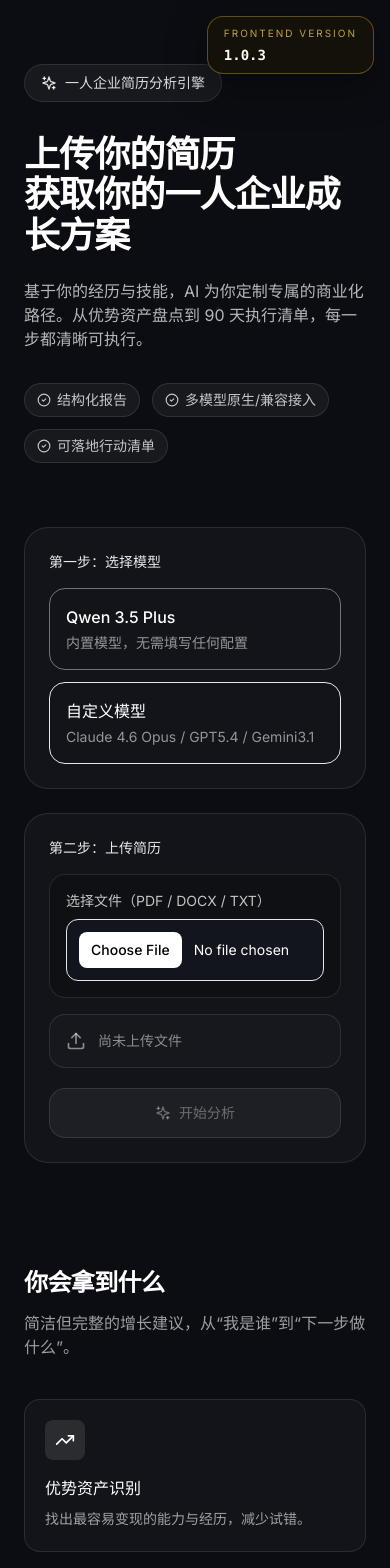
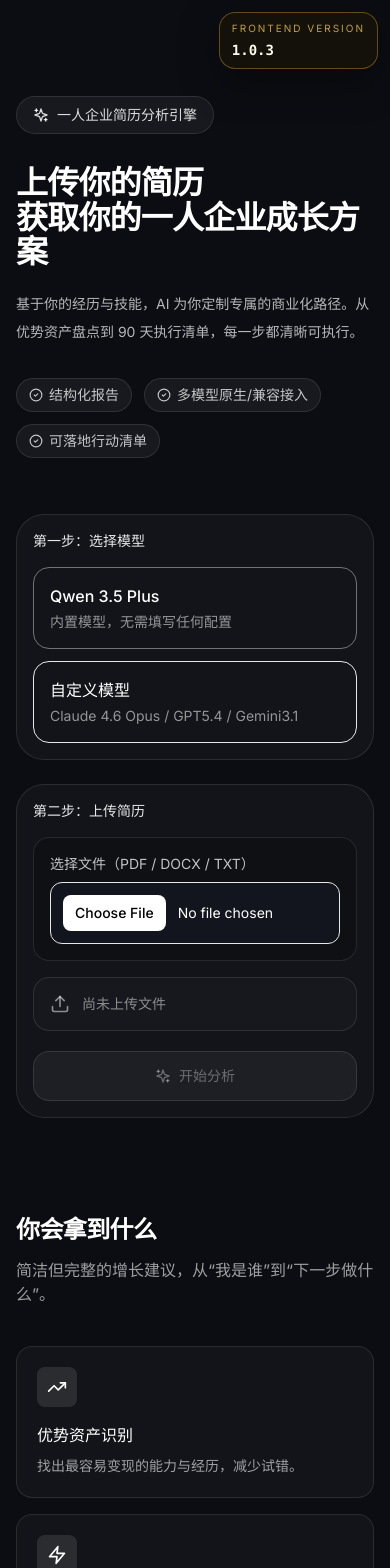
Before and after one commit to UnokiIII/my-web-app-resumegrowth, a Next.js app: page / in a window 390 px wide. Shown: the top 1568 px of the page. Built offline with nearby package versions, Linux system fonts and the light colour scheme.

Commit message:
fix: improve mobile layout compatibility

```diff
--- a/app/globals.css
+++ b/app/globals.css
@@ -20,10 +20,21 @@ body {
   color: #fafafa;
 }
 
+html {
+  -webkit-text-size-adjust: 100%;
+}
+
 body {
   font-family: var(--font-geist-sans);
   -webkit-font-smoothing: antialiased;
   -moz-osx-font-smoothing: grayscale;
+}
+
+input,
+button,
+textarea,
+select {
+  font: inherit;
 }
 
 /* Custom scrollbar */
@@ -494,6 +505,55 @@ body {
   }
 }
 
+@media (max-width: 640px) {
+  body {
+    padding-left: env(safe-area-inset-left);
+    padding-right: env(safe-area-inset-right);
+  }
+
+  .report-screen-only section,
+  main > section {
+    padding-left: 1rem !important;
+    padding-right: 1rem !important;
+  }
+
+  .report-screen-only h1,
+  main > section h1 {
+    font-size: 2rem !important;
+    line-height: 1.08 !important;
+  }
+
+  .report-screen-only p,
+  .report-screen-only h2,
+  .report-screen-only h3,
+  .report-screen-only span,
+  .report-screen-only div,
+  main > section p,
+  main > section h2,
+  main > section h3,
+  main > section span,
+  main > section div {
+    overflow-wrap: anywhere;
+    word-break: break-word;
+  }
+
+  .report-screen-only .recharts-responsive-container {
+    min-height: 220px !important;
+  }
+
+  .report-screen-only .h-72 {
+    height: 15rem !important;
+  }
+
+  .report-screen-only .report-phase-card,
+  .report-screen-only .report-economics-card,
+  .report-screen-only .report-risk-card,
+  .report-screen-only .report-check-card {
+    padding: 18px;
+    border-radius: 24px;
+  }
+}
+
 @media print and (max-width: 900px) {
   .print-grid-2,
   .print-grid-3 {
--- a/app/layout.tsx
+++ b/app/layout.tsx
@@ -1,4 +1,4 @@
-import type { Metadata } from 'next'
+import type { Metadata, Viewport } from 'next'
 import { Inter } from 'next/font/google'
 import './globals.css'
 
@@ -10,6 +10,12 @@ const inter = Inter({
 export const metadata: Metadata = {
   title: 'Resume Analyzer | 一人企业成长方案',
   description: '上传简历，获取AI生成的一人企业成长方案。分析你的优势资产，规划清晰的增长路径。',
+}
+
+export const viewport: Viewport = {
+  width: 'device-width',
+  initialScale: 1,
+  viewportFit: 'cover',
 }
 
 export default function RootLayout({
--- a/app/page.tsx
+++ b/app/page.tsx
@@ -203,25 +203,25 @@ export default function Home() {
   ];
 
   return (
-    <main className="min-h-screen bg-[#0b0d12] text-white">
-      <div className="fixed right-4 top-4 z-50 rounded-2xl border border-amber-400/35 bg-[#16120a]/90 px-4 py-2 text-xs text-amber-100 shadow-[0_12px_40px_rgba(0,0,0,0.35)] backdrop-blur">
+    <main className="min-h-screen overflow-x-hidden bg-[#0b0d12] text-white">
+      <div className="pointer-events-none fixed right-3 top-3 z-50 max-w-[calc(100vw-1.5rem)] rounded-2xl border border-amber-400/35 bg-[#16120a]/90 px-3 py-2 text-[11px] text-amber-100 shadow-[0_12px_40px_rgba(0,0,0,0.35)] backdrop-blur sm:right-4 sm:top-4 sm:max-w-none sm:px-4 sm:text-xs">
         <div className="text-[10px] uppercase tracking-[0.2em] text-amber-300/75">Frontend Version</div>
         <div className="mt-1 font-mono text-sm font-semibold text-amber-50">{FRONTEND_VERSION}</div>
       </div>
-      <section className="px-6 pb-16 pt-16 sm:pt-20">
+      <section className="px-4 pb-14 pt-24 sm:px-6 sm:pb-16 sm:pt-20">
         <div className="mx-auto max-w-6xl">
           <div className="mb-8 inline-flex items-center gap-2 rounded-full border border-white/10 bg-white/5 px-4 py-2 text-sm text-white/85">
             <Sparkles className="h-4 w-4" />
             一人企业简历分析引擎
           </div>
 
-          <h1 className="text-4xl font-semibold leading-[1.12] tracking-tight sm:text-5xl lg:text-6xl">
+          <h1 className="max-w-4xl text-3xl font-semibold leading-[1.08] tracking-tight sm:text-5xl lg:text-6xl">
             上传你的简历
             <br />
             获取你的一人企业成长方案
           </h1>
 
-          <p className="mt-6 max-w-2xl text-base text-white/70 sm:text-lg">
+          <p className="mt-5 max-w-2xl text-sm leading-7 text-white/70 sm:mt-6 sm:text-lg">
             基于你的经历与技能，AI 为你定制专属的商业化路径。
             <br className="hidden sm:block" />
             从优势资产盘点到 90 天执行清单，每一步都清晰可执行。
@@ -238,9 +238,9 @@ export default function Home() {
         </div>
       </section>
 
-      <section className="px-6 pb-10">
+      <section className="px-4 pb-10 sm:px-6">
         <div className="mx-auto grid max-w-6xl gap-6 lg:grid-cols-2">
-          <div className="rounded-3xl border border-white/10 bg-white/[0.03] p-6 sm:p-7">
+          <div className="rounded-[28px] border border-white/10 bg-white/[0.03] p-4 sm:p-7">
             <div className="mb-4 text-sm font-medium text-white/90">第一步：选择模型</div>
 
             <div className="space-y-3">
@@ -274,7 +274,7 @@ export default function Home() {
             </div>
 
             {isCustomModel && (
-              <div className="mt-4 space-y-3 rounded-2xl border border-white/10 bg-black/20 p-4">
+              <div className="mt-4 space-y-3 rounded-2xl border border-white/10 bg-black/20 p-4 sm:p-5">
                 <div>
                   <label className="mb-1.5 block text-xs text-white/60">API Base URL</label>
                   <input
@@ -315,7 +315,7 @@ export default function Home() {
             )}
           </div>
 
-          <div className="rounded-3xl border border-white/10 bg-white/[0.03] p-6 sm:p-7">
+          <div className="rounded-[28px] border border-white/10 bg-white/[0.03] p-4 sm:p-7">
             <div className="mb-4 text-sm font-medium text-white/90">第二步：上传简历</div>
 
             <div className="rounded-2xl border border-white/10 bg-black/20 p-4">
@@ -324,7 +324,7 @@ export default function Home() {
                 type="file"
                 accept=".pdf,.doc,.docx,.txt"
                 onChange={handleFileChange}
-                className="block w-full cursor-pointer rounded-xl border border-white/12 bg-[#12151d] px-3 py-3 text-sm text-white outline-none file:mr-3 file:rounded-lg file:border-0 file:bg-white file:px-3 file:py-2 file:text-sm file:font-medium file:text-black"
+                className="block w-full min-w-0 cursor-pointer rounded-xl border border-white/12 bg-[#12151d] px-3 py-3 text-sm text-white outline-none file:mr-3 file:max-w-[7.5rem] file:overflow-hidden file:text-ellipsis file:whitespace-nowrap file:rounded-lg file:border-0 file:bg-white file:px-3 file:py-2 file:text-sm file:font-medium file:text-black"
               />
             </div>
 
@@ -335,11 +335,11 @@ export default function Home() {
               )}
             >
               {selectedFile ? (
-                <div className="flex items-center gap-3">
+                <div className="flex min-w-0 items-center gap-3">
                   <FileText className="h-5 w-5 text-emerald-300" />
-                  <div>
+                  <div className="min-w-0">
                     <div className="text-sm font-medium text-emerald-200">已上传完成</div>
-                    <div className="text-xs text-emerald-200/70">{selectedFile.name}</div>
+                    <div className="break-all text-xs text-emerald-200/70">{selectedFile.name}</div>
                   </div>
                 </div>
               ) : (
@@ -379,7 +379,7 @@ export default function Home() {
         </div>
       </section>
 
-      <section className="px-6 py-16 sm:py-20">
+      <section className="px-4 py-14 sm:px-6 sm:py-20">
         <div className="mx-auto max-w-6xl">
           <h2 className="mb-3 text-2xl font-semibold tracking-tight sm:text-3xl">你会拿到什么</h2>
           <p className="mb-10 text-white/60">简洁但完整的增长建议，从“我是谁”到“下一步做什么”。</p>
--- a/components/ReportView.tsx
+++ b/components/ReportView.tsx
@@ -328,16 +328,16 @@ export default function ReportView({ result, analysisMeta, reportFileName, onRes
   };
 
   return (
-    <main className="min-h-screen bg-[#0b0d12] text-white">
-      <div className="fixed right-4 top-4 z-[60] rounded-2xl border border-amber-400/35 bg-[#16120a]/90 px-4 py-2 text-xs text-amber-100 shadow-[0_12px_40px_rgba(0,0,0,0.35)] backdrop-blur print:hidden">
+    <main className="min-h-screen overflow-x-hidden bg-[#0b0d12] text-white">
+      <div className="pointer-events-none fixed right-3 top-3 z-[60] max-w-[calc(100vw-1.5rem)] rounded-2xl border border-amber-400/35 bg-[#16120a]/90 px-3 py-2 text-[11px] text-amber-100 shadow-[0_12px_40px_rgba(0,0,0,0.35)] backdrop-blur print:hidden sm:right-4 sm:top-4 sm:max-w-none sm:px-4 sm:text-xs">
         <div className="text-[10px] uppercase tracking-[0.2em] text-amber-300/75">Frontend Version</div>
         <div className="mt-1 font-mono text-sm font-semibold text-amber-50">{FRONTEND_VERSION}</div>
       </div>
-      <header className="sticky top-0 z-50 border-b border-white/10 bg-[#0b0d12]/95 px-6 py-4 backdrop-blur print:hidden">
-        <div className="mx-auto flex max-w-6xl items-center justify-between gap-4">
+      <header className="sticky top-0 z-50 border-b border-white/10 bg-[#0b0d12]/95 px-4 py-3 backdrop-blur print:hidden sm:px-6 sm:py-4">
+        <div className="mx-auto flex max-w-6xl flex-wrap items-center justify-between gap-3 sm:gap-4">
           <button
             onClick={onReset}
-            className="inline-flex items-center gap-2 rounded-xl border border-white/10 bg-white/5 px-4 py-2 text-sm text-white/75 transition-all hover:border-white/20 hover:bg-white/10 hover:text-white"
+            className="inline-flex items-center gap-2 rounded-xl border border-white/10 bg-white/5 px-3 py-2 text-sm text-white/75 transition-all hover:border-white/20 hover:bg-white/10 hover:text-white sm:px-4"
           >
             <ArrowLeft className="h-4 w-4" />
             返回
@@ -350,7 +350,7 @@ export default function ReportView({ result, analysisMeta, reportFileName, onRes
 
           <button
             onClick={handleExportPdf}
-            className="inline-flex items-center gap-2 rounded-xl bg-white px-4 py-2 text-sm font-medium text-black transition-all hover:bg-white/90"
+            className="inline-flex items-center gap-2 rounded-xl bg-white px-3 py-2 text-sm font-medium text-black transition-all hover:bg-white/90 sm:px-4"
           >
             <Download className="h-4 w-4" />
             导出 PDF
@@ -359,8 +359,8 @@ export default function ReportView({ result, analysisMeta, reportFileName, onRes
       </header>
 
       <div className="report-screen-only">
-        <motion.div variants={containerVariants} initial="hidden" animate="visible" className="print-report">
-        <section className="px-6 pb-10 pt-14 sm:pt-16">
+        <motion.div variants={containerVariants} initial="hidden" animate="visible" className="print-report flex flex-col">
+        <section className="px-4 pb-8 pt-20 sm:px-6 sm:pb-10 sm:pt-16">
           <div className="mx-auto max-w-6xl text-center">
             <div className="mb-6 inline-flex items-center gap-2 rounded-full border border-white/10 bg-white/5 px-4 py-2 text-sm text-white/85">
               <Sparkles className="h-4 w-4" />
@@ -541,7 +541,7 @@ export default function ReportView({ result, analysisMeta, reportFileName, onRes
         )}
 
         {activeKnowledgeGuidance && (
-          <motion.section variants={itemVariants} className="px-6 py-8">
+          <motion.section variants={itemVariants} className="order-last px-6 py-8">
             <div className="mx-auto max-w-6xl">
               <SectionTitle icon={Sparkles} title="知识库依据" />
 
```
